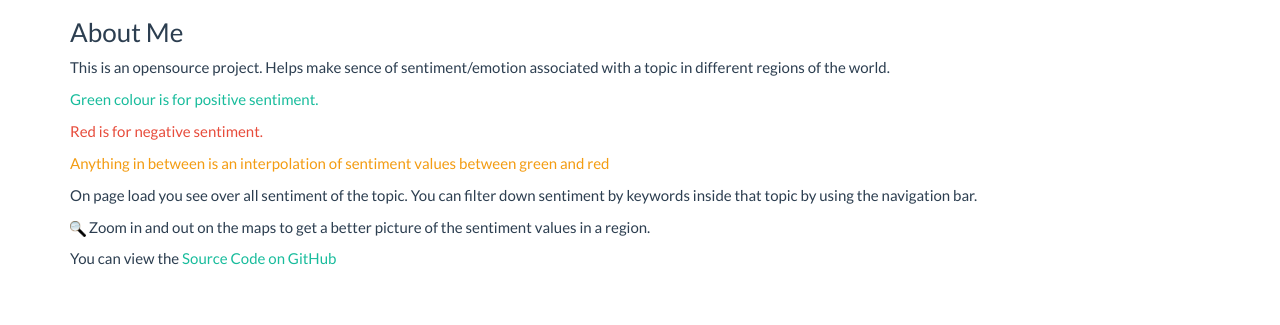
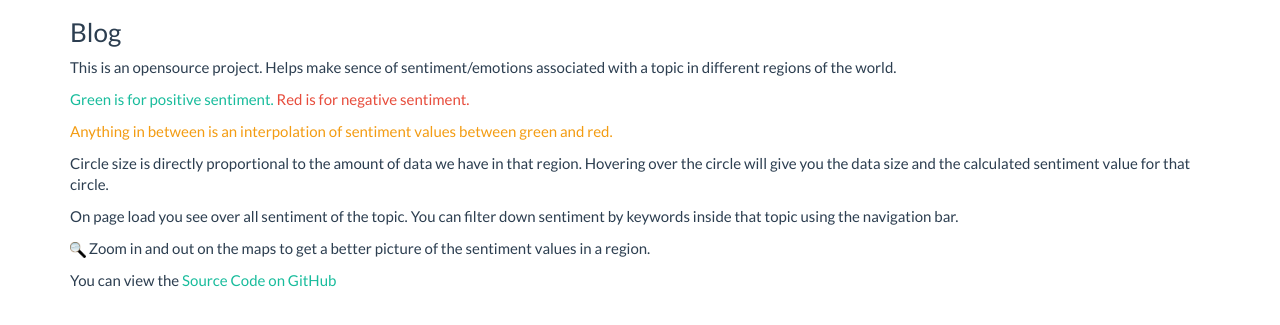
Before and after one commit to keithsjohnson/wardolph, a website: page client/index.html at #/blog in a window 1280 px wide. Shown: the part 201-526 px from the top of the page. Drawn offline with nearby package versions, Linux system fonts and the light colour scheme; some packages are replaced by stand-ins of ours.

Commit message:
blog improvement

```diff
--- a/client/partial/blog/blog.html
+++ b/client/partial/blog/blog.html
@@ -5,12 +5,15 @@
         <h1>Wardolph</h1>
         <p>Sentiment analysis</p>
         <div class="bs-component">
-              <h3>About Me</h3>
-              <p>This is an opensource project. Helps make sence of sentiment/emotion associated with a topic in different regions of the world.</p>
-              <p class="text-success">Green colour is for positive sentiment.</p>
-              <p class="text-danger">Red is for negative sentiment.</p>
-              <p class="text-warning">Anything in between is an  interpolation of sentiment values between green and red</p>
-              <p>On page load you see over all sentiment of the topic. You can filter down sentiment by keywords inside that topic by using the navigation bar.</p>
+              <h3>Blog</h3>
+              <p>This is an opensource project. Helps make sence of sentiment/emotions associated with a topic in different regions of the world.</p>
+              <p>
+                <span class="text-success">Green is for positive sentiment.</span>
+                <span class="text-danger">Red is for negative sentiment.</span>
+              </p>
+              <p class="text-warning">Anything in between is an  interpolation of sentiment values between green and red.</p>
+              <p>Circle size is directly proportional to the amount of data we have in that region. Hovering over the circle will give you the data size and the calculated sentiment value for that circle.</p>
+              <p>On page load you see over all sentiment of the topic. You can filter down sentiment by keywords inside that topic using the navigation bar.</p>
               <p><img src="/img/zoom.png" height="16"> Zoom in and out on the maps to get a better picture of the sentiment values in a region.</p>
               <p>You can view the <a href="http://github.com/wardolph/wardolph">Source Code on GitHub</a></p>
             </div>
```
